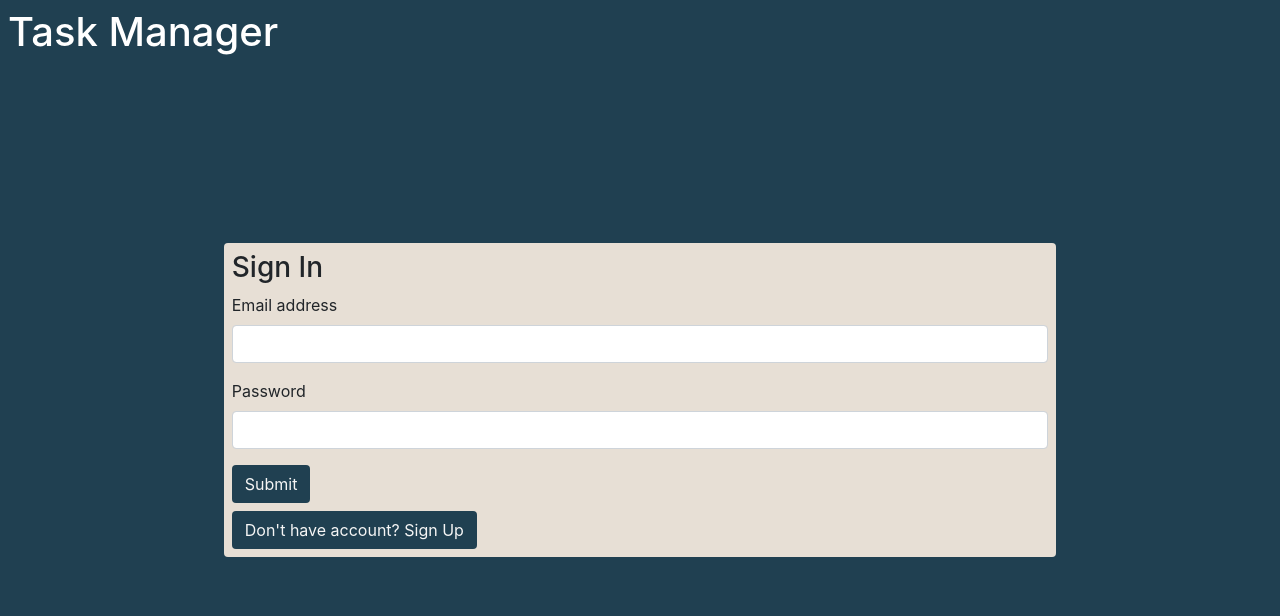
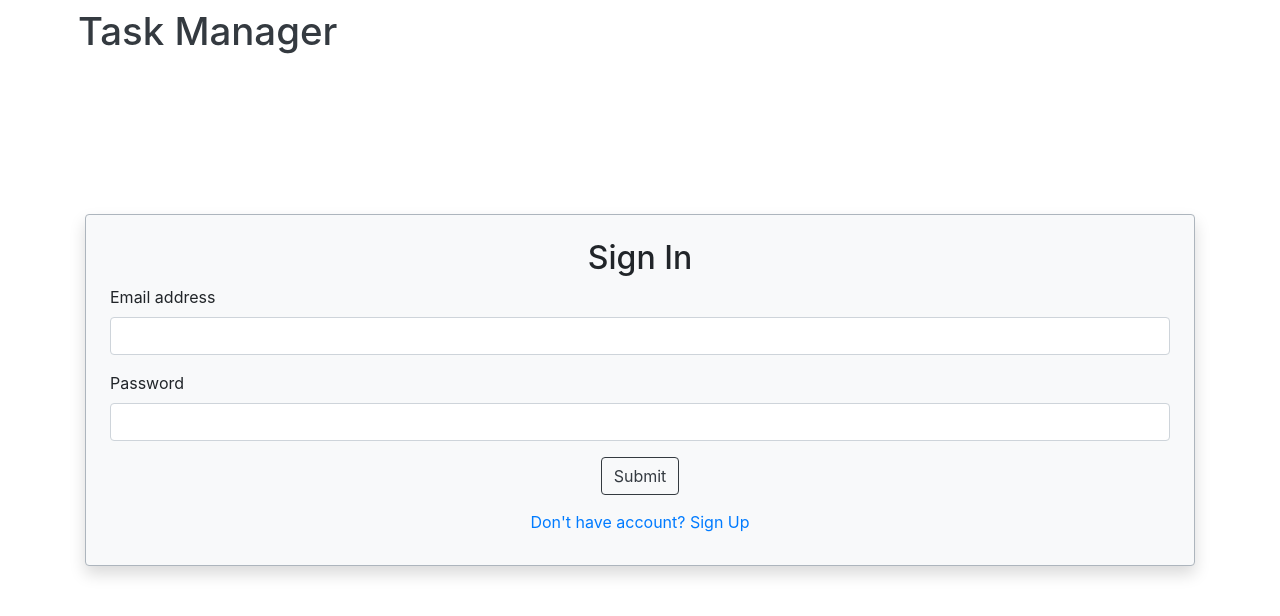
Before and after one commit to ilham-nasution/react-todo-app, a React (Create React App) app: page / in a window 1280 px wide. Shown: the top 616 px of the page. Built offline with nearby package versions, Linux system fonts and the light colour scheme; no server answers.

Commit message:
change ui color and make typography fluid

```diff
--- a/src/components/App.css
+++ b/src/components/App.css
@@ -1,26 +1,36 @@
-body {
-  background-color: #204051;
+html {
+  font-size: clamp(14px, 2vw, 16px);
+}
+
+h1 {
+  font-size: clamp(32px, 3vw, 40px);
+}
+
+h3 {
+  font-size: clamp(24px, 3vw, 32px);
 }
 
 .text-custom {
-  color: #204051;
+  color: #343a40;
 }
 
 .bg-custom {
-  background-color: #e7dfd5;
-}
-
-.bg-custom-2 {
-  background-color: #84a9ac;
+  background-color: #f8f9fa;
+  border: 1px solid #adb5bd;
 }
 
 .btn-custom {
-  background-color: #204051;
+  background-color: #588b8b;
   color: whitesmoke;
 }
 
 .btn-custom-2 {
-  background-color: #3b6978;
+  background-color: #c8553d;
+  color: whitesmoke;
+}
+
+.btn-custom-3 {
+  background-color: #f28f3b;
   color: whitesmoke;
 }
 
--- a/src/components/AuthForm.jsx
+++ b/src/components/AuthForm.jsx
@@ -28,9 +28,11 @@ const AuthForm = () => {
   };
 
   return (
-    <div className="bg-custom p-2 rounded w-75">
+    <div className="bg-custom p-4 rounded w-100 shadow">
       <form onSubmit={handleSubmit}>
+        <div className="text-center">
           <h3>{haveAcc ? "Sign In" : "Sign Up"}</h3>
+        </div>
         <div className="form-group">
           <label htmlFor="email">Email address</label>
           <input
@@ -53,16 +55,18 @@ const AuthForm = () => {
           />
         </div>
         {error && <p className="text-danger">{error}</p>}
-
-        <button type="submit" className="btn btn-custom">
+        <div className="text-center">
+          <button type="submit" className="btn btn-outline-dark">
             Submit
           </button>
+        </div>
       </form>
+      <div className="text-center">
         {haveAcc ? (
           <button
             onClick={() => setHaveAcc(false)}
             type="button"
-          className="btn btn-custom mt-2"
+            className="btn btn-link mt-2"
           >
             Don't have account? Sign Up
           </button>
@@ -70,12 +74,13 @@ const AuthForm = () => {
           <button
             onClick={() => setHaveAcc(true)}
             type="button"
-          className="btn btn-custom mt-2"
+            className="btn btn-link mt-2"
           >
             Already have account? Sign In
           </button>
         )}
       </div>
+    </div>
   );
 };
 
--- a/src/components/CreateTodo.jsx
+++ b/src/components/CreateTodo.jsx
@@ -27,11 +27,8 @@ const CreateTodo = () => {
   };
 
   return (
-    <form
-      className="bg-custom-2 p-3 rounded shadow mb-2"
-      onSubmit={handleSubmit}
-    >
-      <h3 className="mb-1">
+    <form className="bg-custom p-4 rounded shadow mb-2" onSubmit={handleSubmit}>
+      <h3 className="mb-1 text-custom">
         <strong>Create Task</strong>
       </h3>
       <div className="form-group">
@@ -60,7 +57,7 @@ const CreateTodo = () => {
       </div>
       <button
         type="submit"
-        className="btn btn-custom"
+        className="btn btn-custom-3"
         disabled={values.title === ""}
       >
         Submit
--- a/src/components/Header.jsx
+++ b/src/components/Header.jsx
@@ -7,14 +7,14 @@ const Header = () => {
   const { isLoggedIn } = useSelector((state) => state.authReducer);
 
   return (
-    <div className="container-fluid">
+    <div className="container">
       <div className="row p-2 justify-content-between align-items-center">
-        <h1 className="mb-3 text-white">Task Manager</h1>
+        <h1 className="text-custom">Task Manager</h1>
         {isLoggedIn && (
           <button
             onClick={() => dispatch(authSignOut())}
             type="button"
-            className="btn btn-outline-light"
+            className="btn btn-outline-dark"
           >
             Log Out
           </button>
--- a/src/components/Todo.jsx
+++ b/src/components/Todo.jsx
@@ -6,23 +6,18 @@ const Todo = ({ todo }) => {
   const dispatch = useDispatch();
 
   return (
-    <div className="px-4 py-2 mb-3 bg-custom rounded shadow">
-      <div className="row justify-content-between align-items-center">
-        <div>
+    <div className="p-4 mb-3 bg-custom rounded shadow">
       <h4 className="text-custom m-0">
-            <strong>
-              {todo.completed ? <del>{todo.title}</del> : todo.title}
-            </strong>
+        <strong>{todo.completed ? <del>{todo.title}</del> : todo.title}</strong>
       </h4>
-          <p className="text-custom m-0">
+      <p className="text-custom">
         {todo.completed ? <del>{todo.details}</del> : todo.details}
       </p>
-        </div>
-        <div>
+
       <button
         onClick={() => dispatch(doneTodo(todo.id))}
         type="button"
-            className="btn btn-custom mr-3"
+        className="btn btn-custom mr-1"
         disabled={todo.completed}
       >
         Done
@@ -35,8 +30,6 @@ const Todo = ({ todo }) => {
         Delete
       </button>
     </div>
-      </div>
-    </div>
   );
 };
 
```
Lines whose indentation alone changed are shown as unchanged.
